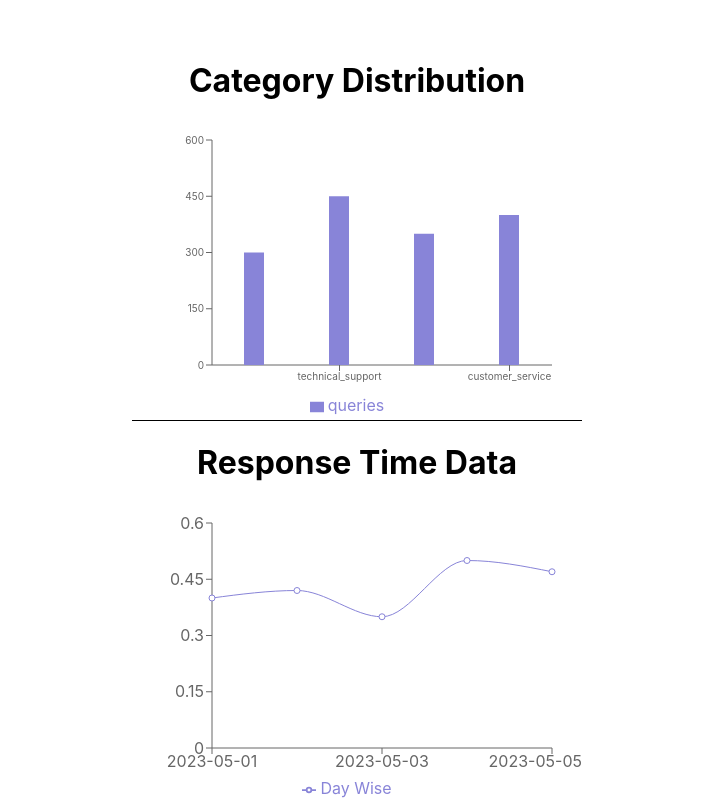
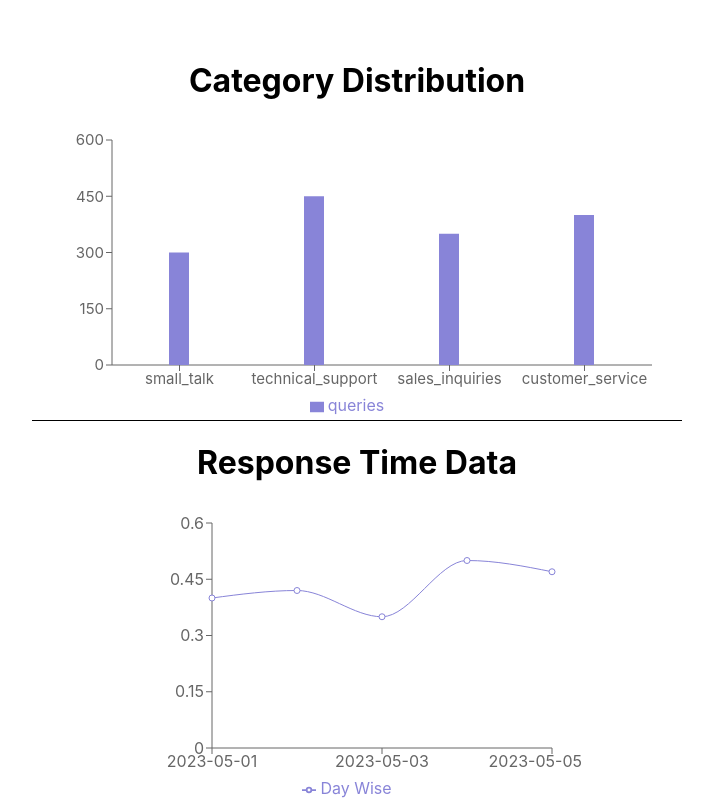
Before and after one commit to chodankarac/assignment-webarcitech, a React (Create React App) app: page / in a window 1280 px wide. Shown: the top 800 px of the page, without its empty margins (283-996 px from the left). Built offline with nearby package versions, Linux system fonts and the light colour scheme.

Commit message:
css added and code restructured;implements issue #3

```diff
--- a/src/components/CategoryDistributionChart/index.tsx
+++ b/src/components/CategoryDistributionChart/index.tsx
@@ -8,15 +8,15 @@ const CategoryDistributionChart = () => {
     <div className="ChartContainer">
       <h1 className="ChartTitle">Category Distribution</h1>
       <BarChart
-        width={450}
+        width={650}
         height={300}
         data={data}
         margin={{ top: 20, right: 30, left: 20, bottom: 5 }}
         barSize={20}
         barGap={1}
       >
-        <XAxis dataKey="category" tick={{ fontSize: 10 }} />
-        <YAxis tick={{ fontSize: 10 }} />
+        <XAxis dataKey="category" tick={{ fontSize: 15 }} />
+        <YAxis tick={{ fontSize: 15 }} />
         <Tooltip />
         <Legend />
         <Bar dataKey="queries" fill="#8884d8" />
```
